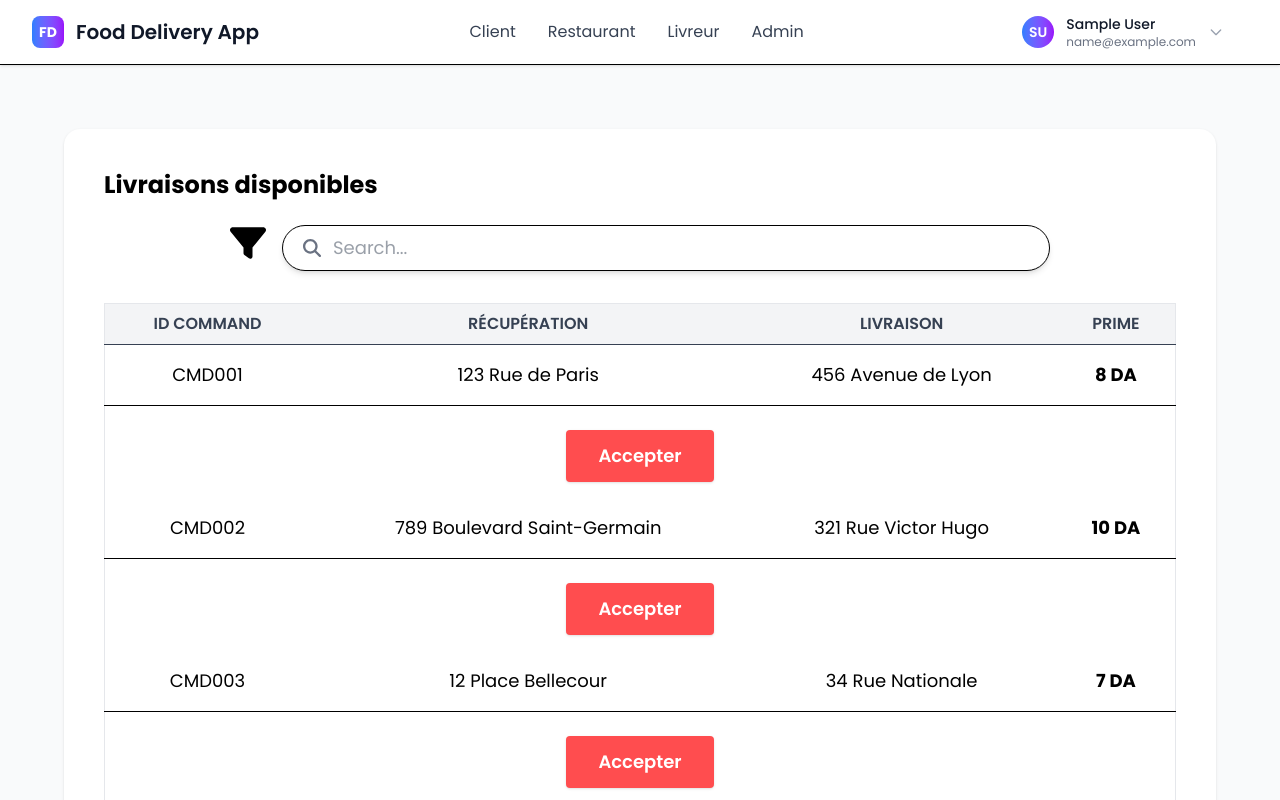
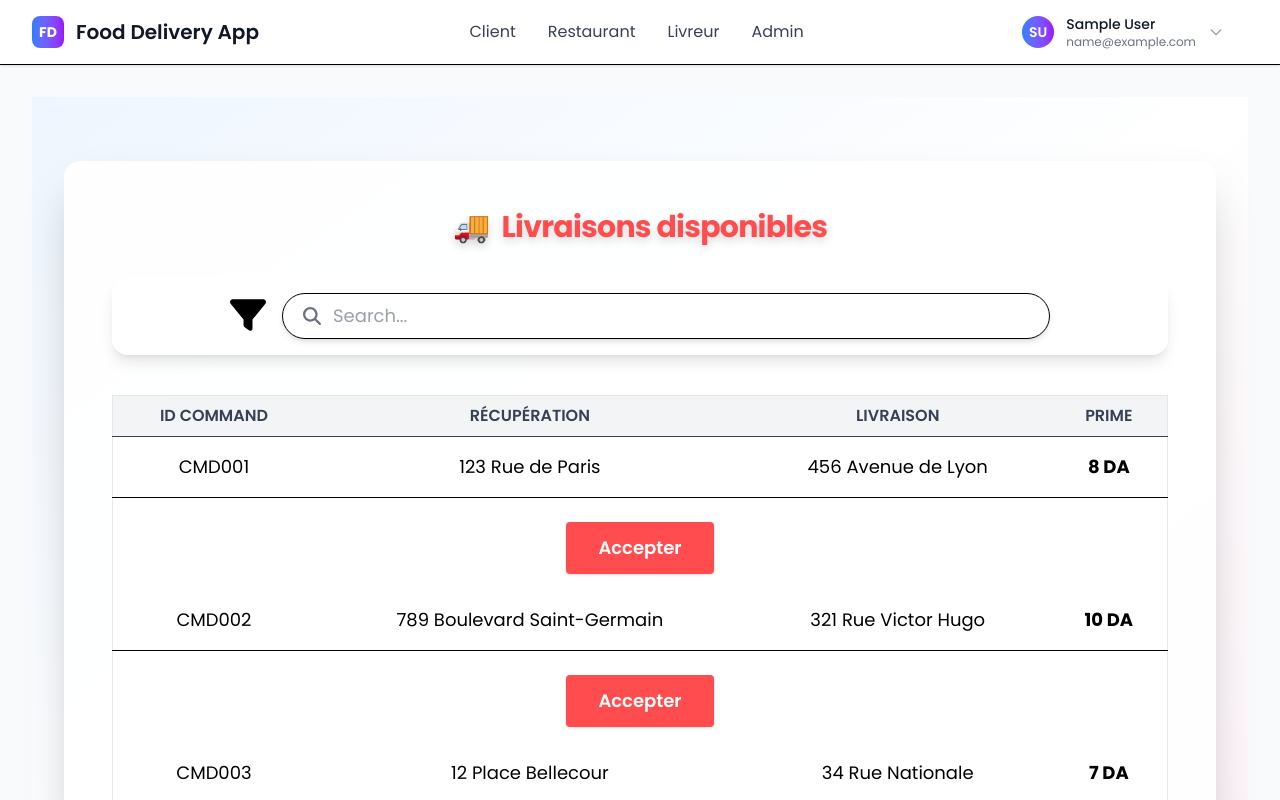
Before and after one commit to Zisou1/Project-dev-web-avanc-e, a React (Vite) app in the folder client/: page /livreur in a window 1280 px wide. Shown: the top 800 px of the page. Built offline with nearby package versions, Linux system fonts and the light colour scheme; sample sign-in values are in the browser's storage.

Commit message:
ui improvment

```diff
--- a/client/src/pages/livreur/LivreurPage.jsx
+++ b/client/src/pages/livreur/LivreurPage.jsx
@@ -35,13 +35,15 @@ const LivreurPage = () => {
   };
 
   return (
-    <div className="w-full max-w-6xl mx-auto bg-white rounded-2xl shadow p-10 mt-8">
-      <h1 className="text-2xl font-bold mb-6 text-left">
+    <div className="min-h-screen bg-gradient-to-br from-blue-50 via-white to-pink-50 py-8 px-2">
+      <div className="w-full max-w-6xl mx-auto bg-white/90 rounded-2xl shadow-2xl p-8 md:p-12 mt-8">
+        <h1 className="text-3xl font-extrabold mb-8 text-center text-[#FF4D4F] drop-shadow-lg tracking-tight flex items-center justify-center gap-3">
+          <span className="inline-block align-middle">🚚</span>
           Livraisons disponibles
         </h1>
 
         {/* Search and Filter */}
-      <div className="flex justify-center mb-8 gap-4 flex-wrap">
+        <div className="flex flex-col md:flex-row justify-center mb-10 gap-4 items-center bg-white/80 shadow-lg rounded-2xl px-4 py-4">
           <FilterButton
             fields={[
               { key: 'pickup', label: 'Adresse de récupération', type: 'text', placeholder: 'Rechercher par adresse' },
@@ -59,7 +61,20 @@ const LivreurPage = () => {
         </div>
 
         {/* Table of Deliveries */}
+        {deliveries.length > 0 ? (
           <DeliveryTable deliveries={deliveries} onAccept={handleAccept} />
+        ) : (
+          <div className="flex flex-col items-center justify-center mt-16">
+            <div className="bg-[#FF4D4F]/10 rounded-full p-6 mb-4 shadow-lg">
+              <svg className="w-16 h-16 text-[#FF4D4F]" fill="none" stroke="currentColor" viewBox="0 0 24 24">
+                <path strokeLinecap="round" strokeLinejoin="round" strokeWidth={2} d="M9 17v-2a4 4 0 014-4h3m4 0v6a2 2 0 01-2 2H7a2 2 0 01-2-2V7a2 2 0 012-2h6a2 2 0 012 2v4" />
+              </svg>
+            </div>
+            <h2 className="text-xl font-bold text-gray-700 mb-2">Aucune livraison disponible</h2>
+            <p className="text-gray-500 text-center max-w-xs">Il n'y a pas de livraisons à accepter pour le moment. Revenez plus tard !</p>
+          </div>
+        )}
+      </div>
     </div>
   );
 };
```
Lines whose indentation alone changed are shown as unchanged.
